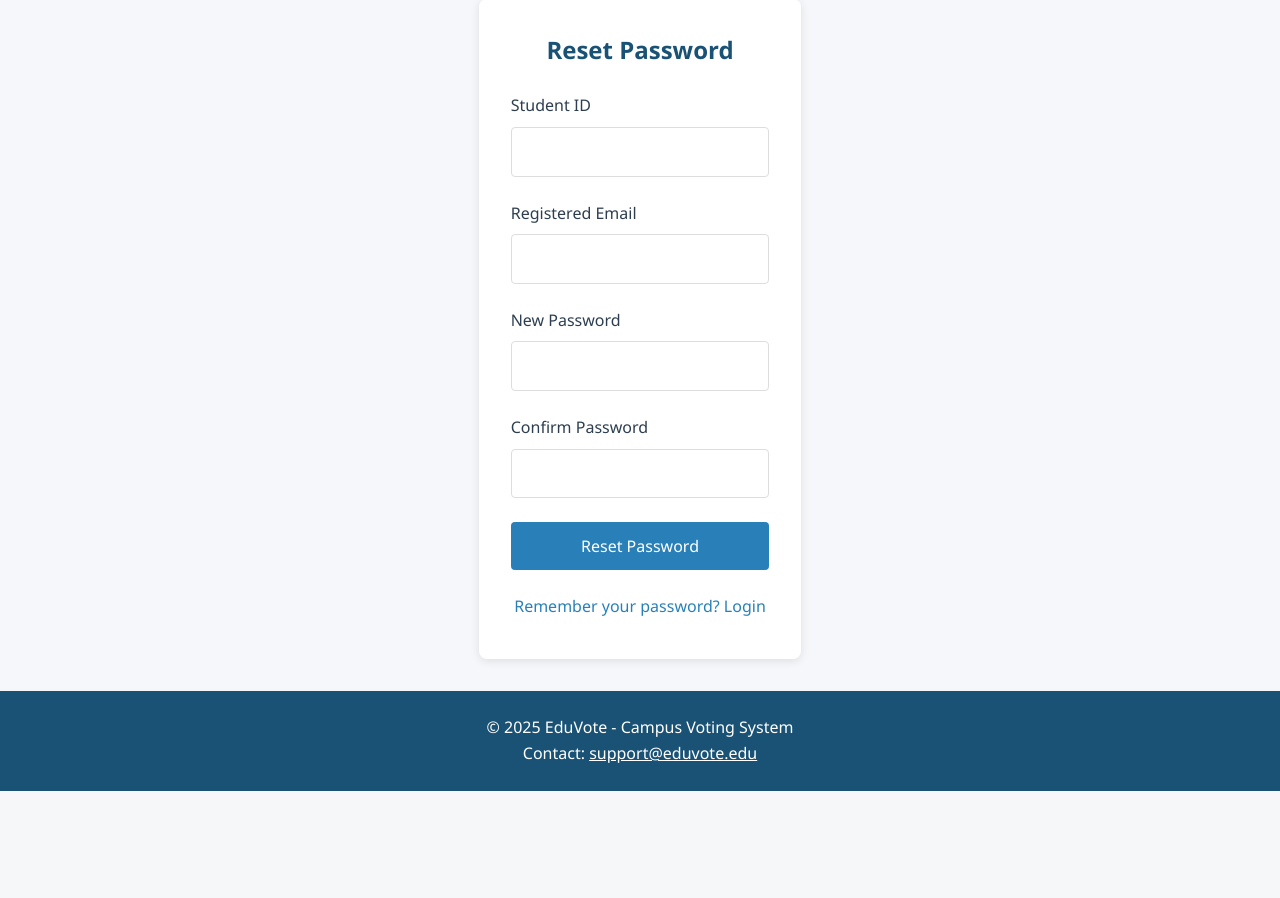
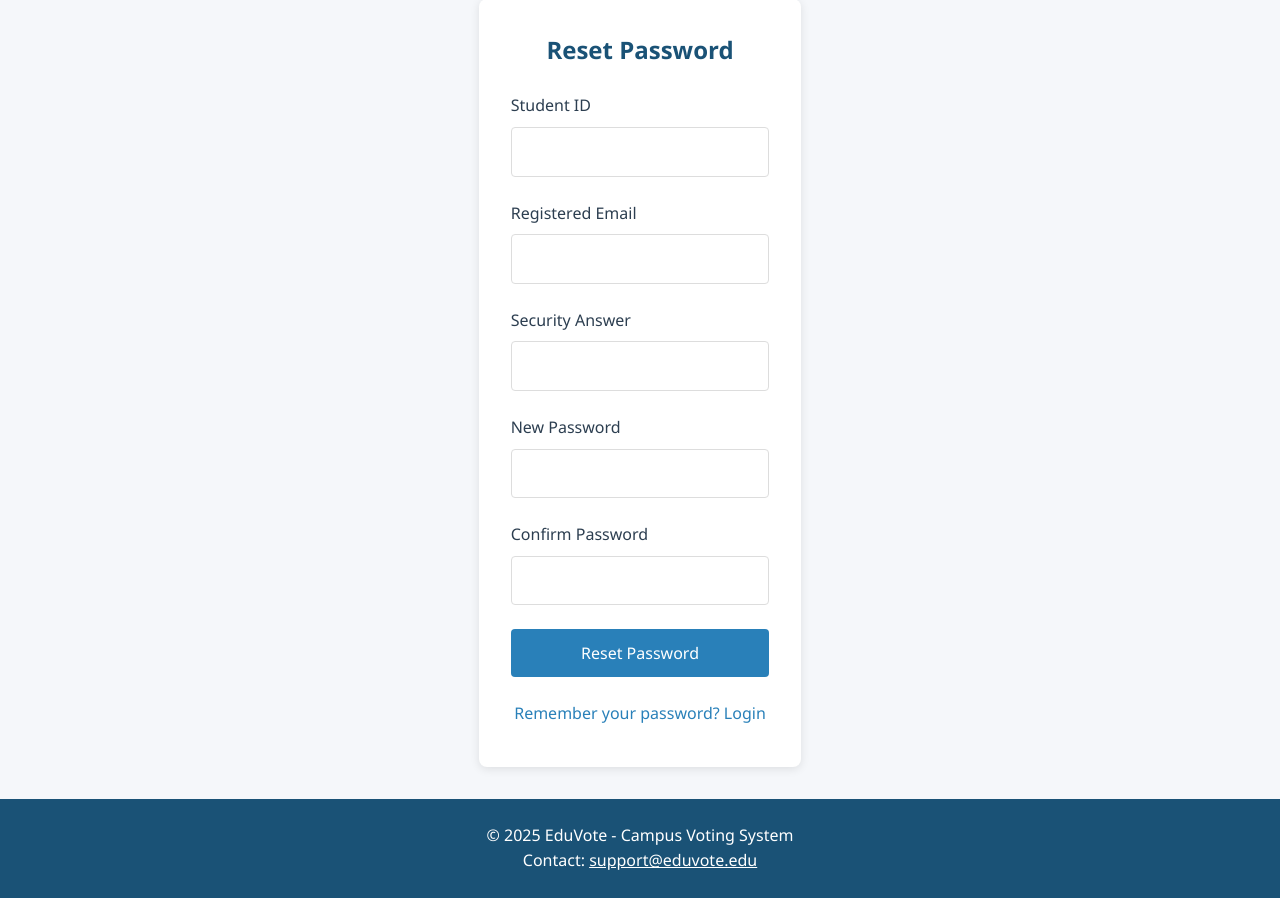
Before and after one commit to symeeyee265/integrative-programming, a PHP site: page /voteSystem/resetPassword.php in a window 1280 px wide. Shown: the part 145-1043 px from the top of the page. Before the commit the page ends 936 px from the top, so only its background shows below. Run offline with PHP 8.4, Linux system fonts and the light colour scheme.

Commit message:
Update resetPassword.php

```diff
--- a/resetPassword.php
+++ b/resetPassword.php
@@ -8,6 +8,7 @@ $success = '';
 if ($_SERVER['REQUEST_METHOD'] == 'POST') {
     $student_id = $_POST['student_id'];
     $email = $_POST['email'];
+    $security_answer = trim($_POST['security_answer']);
     $new_password = $_POST['new_password'];
     $confirm_password = $_POST['confirm_password'];
 
@@ -21,16 +22,26 @@ if ($_SERVER['REQUEST_METHOD'] == 'POST') {
         $user = $stmt->fetch();
 
         if ($user) {
-            // Update password
-            $hashed_password = password_hash($new_password, PASSWORD_DEFAULT);
-            $update_stmt = $conn->prepare("UPDATE users SET password = ? WHERE student_id = ?");
-            $update_stmt->execute([$hashed_password, $student_id]);
-            $success = "Password updated successfully!";
+            // Verify security answer
+            if ($security_answer !== $user['security_answer']) {
+                $error = "Invalid security answer.";
+            } else {
+                // Update password
+                $hashed_password = password_hash($new_password, PASSWORD_DEFAULT);
+                $update_stmt = $conn->prepare("UPDATE users SET password = ? WHERE student_id = ?");
+                $update_stmt->execute([$hashed_password, $student_id]);
+
+                // Set session flag and redirect
+                $_SESSION['reset_success'] = true;
+                header("Location: login.php");
+                exit(); // Important to prevent further execution
+            }
         } else {
             $error = "Invalid Student ID or Email.";
         }
     }
 }
+
 ?>
 
 <!DOCTYPE html>
@@ -214,6 +225,10 @@ if ($_SERVER['REQUEST_METHOD'] == 'POST') {
                     </div>
 
                     <div class="form-group">
+    <label for="security-answer">Security Answer</label>
+    <input type="text" id="security-answer" name="security_answer" required>
+</div>
+                    <div class="form-group">
                         <label for="new-password">New Password</label>
                         <input type="password" id="new-password" name="new_password" required minlength="8">
                     </div>
```
